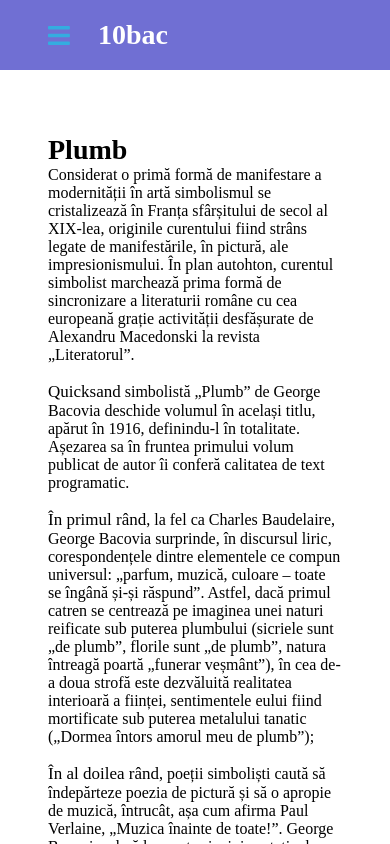
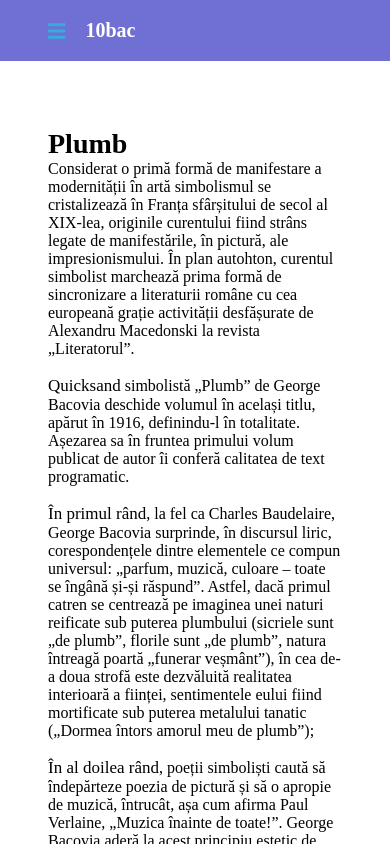
Before and after one commit to Gabjea/10bac, a React (Create React App) app in the folder 10bac/: page /lectie/comentariu-plumb in a window 390 px wide. Shown: the top 844 px of the page. Built offline with nearby package versions, Linux system fonts and the light colour scheme; no server answers.

Commit message:
Random commit

```diff
--- a/10bac/src/App.js
+++ b/10bac/src/App.js
@@ -15,6 +15,7 @@ import EseuPlumb from './routes/Lessons/Pages/EseuPlumb';
 import VectorDef from './routes/Lessons/Pages/VectorDef';
 import VectorOp from './routes/Lessons/Pages/VectorOp';
 import FunctiiDef from './routes/Lessons/Pages/FunctiiDef';
+import Tests from './routes/Tests/Tests';
 
 import { FontAwesomeIcon } from '@fortawesome/react-fontawesome';
 import { faBars } from '@fortawesome/free-solid-svg-icons';
@@ -40,7 +41,7 @@ const App = () => {
           <Route path="/materii" element={<Root />} />
           <Route path="/lectii/:id_materie/:id_capitol" element={<Lessons />} />
           <Route path="/materie/:id" element={<Subject />} />
-          <Route path="/subiecte" element={<Root />} />
+          <Route path="/subiecte" element={<Tests />} />
           <Route path="/istoric" element={<Root />} />
           <Route path="/inregistrare" element={<Register />} />
           <Route path="/autentificare" element={<Login />} />
--- /dev/null
+++ b/10bac/src/routes/Tests/Tests.jsx
@@ -0,0 +1,24 @@
+import React from 'react';
+import './Tests.css';
+
+const Tests = () => {
+  return (
+    <div className="Tests">
+      <h2>Modele de subiect pentru examenul de bacalaureat</h2>
+
+      {/* <iframe
+        src="http://79.113.201.115:5000/uploads/subs_bac/61ab5f1a9d129b39d0ecd4f1.pdf"
+        style={{ width: '800px', height: '800px' }}
+        title="english"
+      ></iframe> */}
+
+      {/* <embed
+        src="http://79.113.201.115:5000/uploads/subs_bac/61ab5f1a9d129b39d0ecd4f1.pdf"
+        width="800px"
+        height="800px"
+      /> */}
+    </div>
+  );
+};
+
+export default Tests;
--- a/10bac/src/routes/global/Nav/Nav.css
+++ b/10bac/src/routes/global/Nav/Nav.css
@@ -81,7 +81,7 @@
 }
 
 .Nav {
-  transition: 0.5s;
+  transition: 0.3s;
   transform: translateY();
   z-index: 1;
   height: 100vh;
@@ -95,11 +95,18 @@
   }
 
   .Nav.closed {
+    /* visibility: hidden; */
     display: none;
   }
   * {
     overflow-y: auto;
     overflow-x: auto;
+  }
+
+  span,
+  p {
+    overflow-y: hidden;
+    overflow-x: hidden;
   }
 
   .content {
@@ -114,6 +121,7 @@
   .content {
     overflow: hidden;
     height: 130vh;
+    margin-top: 4em;
   }
 }
 
@@ -123,18 +131,20 @@
   align-items: center;
   background: var(--purple);
   z-index: 2;
-  /* position: fixed; */
+  position: fixed;
+  width: 100%;
 }
 
 .App .header h1 {
   margin-left: 1em;
   color: #fff;
+  font-size: 20px;
 }
 
 .App .hamburger {
   display: block;
   color: var(--blue);
-  font-size: 25px;
+  font-size: 20px;
   cursor: pointer;
 }
 
```
Also changed, not shown: 10bac/src/routes/Tests/Tests.css (added).
